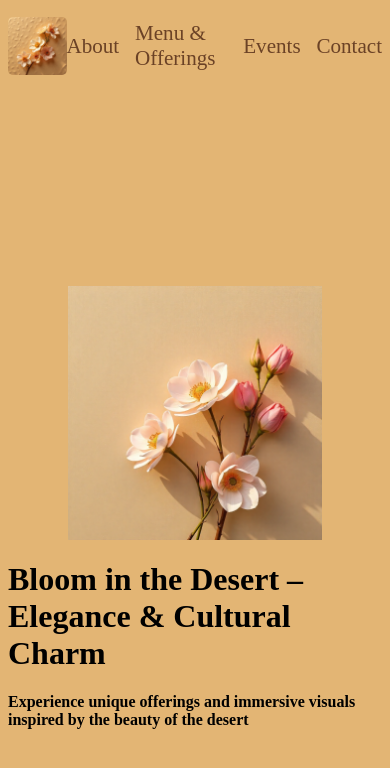
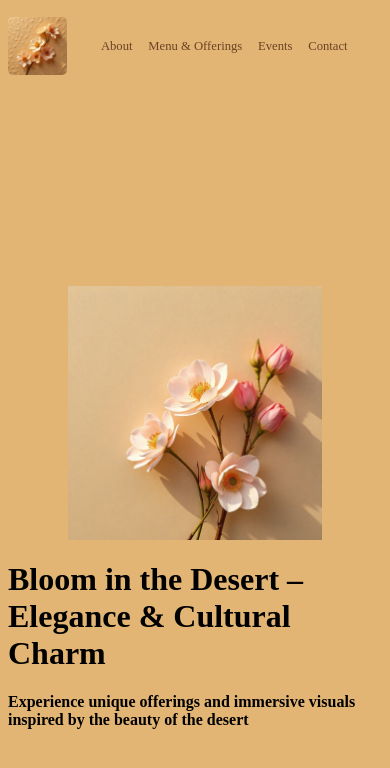
Before and after one commit to Youssef-Atef-20/Bloom-in-the-Desert1, a plain HTML site: page index.html in a window 390 px wide. Drawn offline with Linux system fonts and the light colour scheme.

Commit message:
Update style.css

```diff
--- a/style.css
+++ b/style.css
@@ -106,7 +106,7 @@ body{
  }
 
  .links a{
-    font-size: 2.5vh;
+    font-size: 1.5vh;
  }
 
  .nav{
@@ -118,4 +118,5 @@ body{
     width: 15vw;
  }
 
+
 }
```
